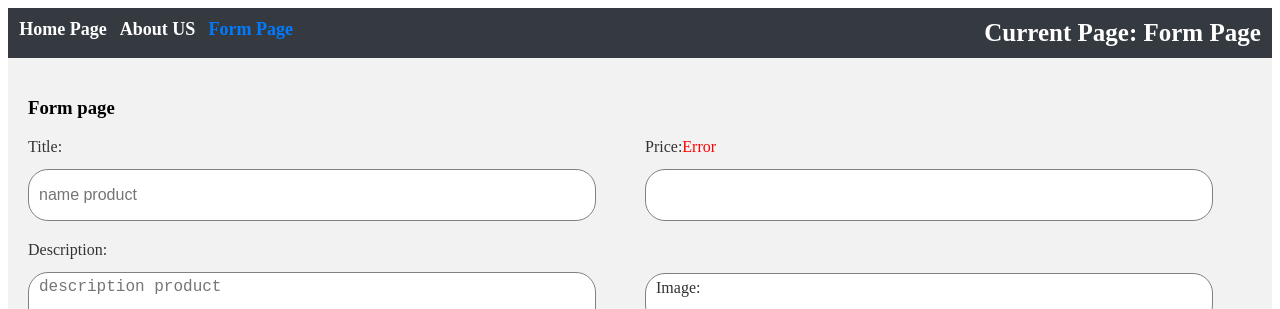
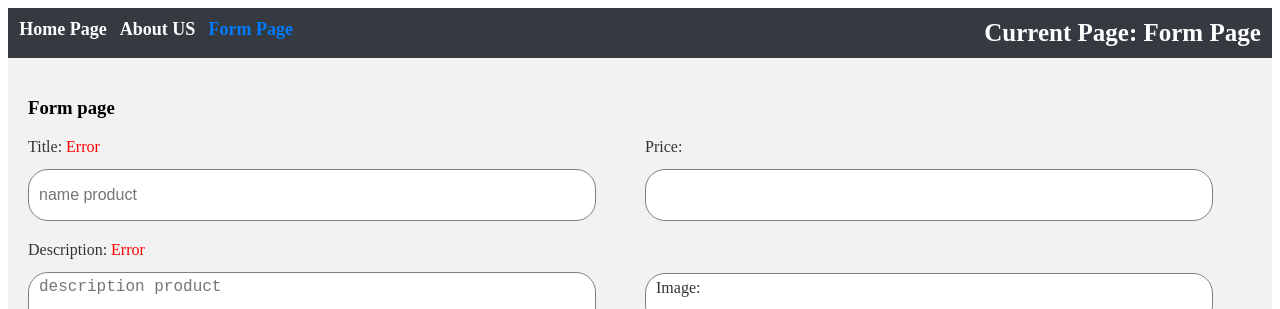
Before and after one commit to Syderi/ReactComponentsWeek1, a React (Vite) app in the folder rs-week1/: page /form in a window 1280 px wide. Shown: the top 309 px of the page. Built offline with nearby package versions, Linux system fonts and the light colour scheme.

Commit message:
fix: listener

```diff
--- a/rs-week1/src/components/pages/formPage/FormPage.tsx
+++ b/rs-week1/src/components/pages/formPage/FormPage.tsx
@@ -15,6 +15,8 @@ interface IFormPageState {
   products: IFormCard[];
   buttonSubmitStatusDisabled: boolean;
   spanPriceValid: boolean;
+  spanTitleValid: boolean;
+  spanDescriptionValid: boolean;
 }
 
 class FormPage extends Component<IFormPageProps, IFormPageState> {
@@ -38,7 +40,9 @@ class FormPage extends Component<IFormPageProps, IFormPageState> {
       imageFile: this.defaultFile,
       products: [],
       buttonSubmitStatusDisabled: true,
-      spanPriceValid: true,
+      spanPriceValid: false,
+      spanTitleValid: true,
+      spanDescriptionValid: true,
     };
   }
 
@@ -59,6 +63,24 @@ class FormPage extends Component<IFormPageProps, IFormPageState> {
         this.inputDescriptionRef
       );
     }
+  };
+
+  addOnChangeListenerInputs = () => {
+    if (this.inputPriceRef.current) {
+      this.inputPriceRef.current.oninput = () => {
+        if (validatePrice(this.inputPriceRef)) {
+          this.setState({ spanPriceValid: false });
+        } else {
+          this.setState({ spanPriceValid: true });
+        }
+      };
+    }
+    // if (this.inputTitleRef.current) {
+    //   this.inputTitleRef.current.oninput = () => validateText(this.inputTitleRef);
+    // }
+    // if (this.inputDescriptionRef.current) {
+    //   this.inputDescriptionRef.current.oninput = () => validateText(this.inputDescriptionRef);
+    // }
   };
 
   removeFirstListenerInputs() {
@@ -114,6 +136,7 @@ class FormPage extends Component<IFormPageProps, IFormPageState> {
   handleFormSubmit = (event: React.FormEvent<HTMLFormElement>) => {
     event.preventDefault();
     this.removeFirstListenerInputs();
+    this.addOnChangeListenerInputs();
 
     validateText(this.inputTitleRef);
     validateText(this.inputDescriptionRef);
@@ -176,13 +199,22 @@ class FormPage extends Component<IFormPageProps, IFormPageState> {
   };
 
   render() {
-    const { products, imageFile, buttonSubmitStatusDisabled, spanPriceValid } = this.state;
+    const {
+      products,
+      imageFile,
+      buttonSubmitStatusDisabled,
+      spanPriceValid,
+      spanTitleValid,
+      spanDescriptionValid,
+    } = this.state;
     return (
       <div className="form-page">
         <h3>Form page</h3>
         <form onSubmit={this.handleFormSubmit}>
           <div className="form-input">
-            <label htmlFor="title-input">Title:</label>
+            <label htmlFor="title-input">
+              Title: {spanTitleValid && <span className="form-input-span-error">Error</span>}
+            </label>
             <input
               type="text"
               id="title-input"
@@ -198,7 +230,10 @@ class FormPage extends Component<IFormPageProps, IFormPageState> {
             <input type="number" id="price-input" ref={this.inputPriceRef} />
           </div>
           <div className="form-input">
-            <label htmlFor="description-input">Description:</label>
+            <label htmlFor="description-input">
+              Description:{' '}
+              {spanDescriptionValid && <span className="form-input-span-error">Error</span>}
+            </label>
             <textarea
               ref={this.inputDescriptionRef}
               id="description-input"
```
